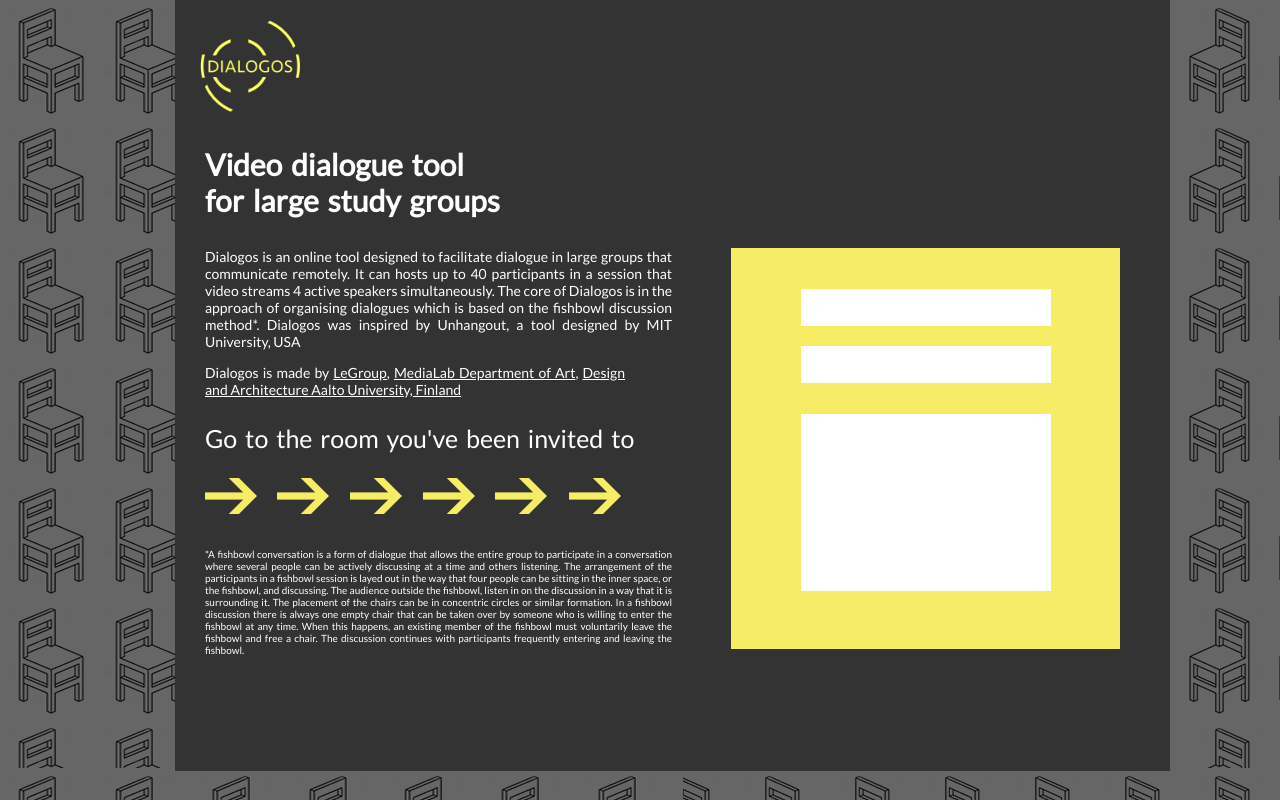
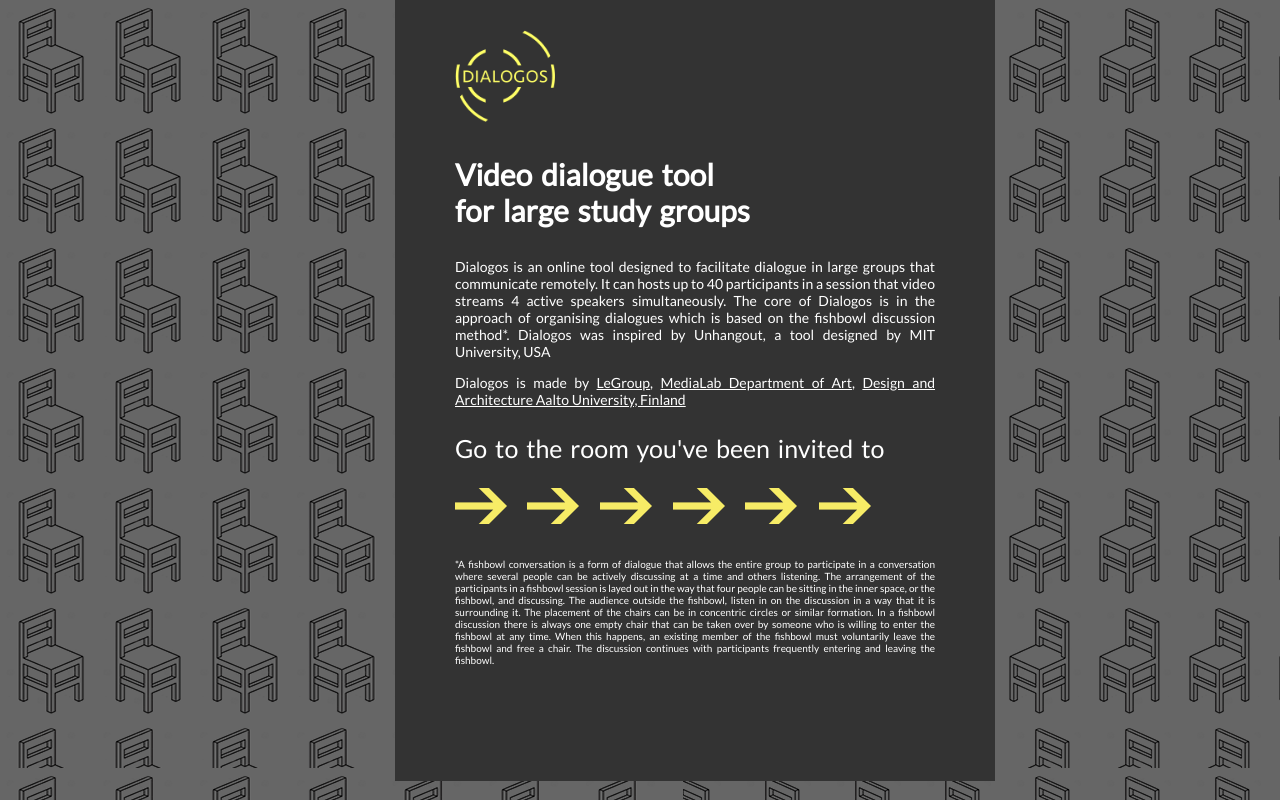
Before and after one commit to JuliusAJPeter/Fishbowl, a plain HTML site: page dev/index.html in a window 1280 px wide. Drawn offline with Linux system fonts and the light colour scheme.

Commit message:
changes to index.html

```diff
--- a/dev/css/dialogos.css
+++ b/dev/css/dialogos.css
@@ -7,28 +7,28 @@
 .main {
 	position: absolute;
   background-color: #333333;
-	max-width: 1000px;
-	left: 175px;
-	margin-top: 0;
+	max-width: 600px;
+	left: 395px;
+	margin: 0 auto;
 }
 
 .main .logo {
-	width: 995px;
+	width: 600px;
 }
 
 .logo img {
-	padding-left: 25px;
-	padding-top: 20px;
+	padding-left: 60px;
+	padding-top: 30px;
 	width: 100px;
 }
 
 .main .heading {
-	max-width: 450px;
+	max-width: 500px;
 }
 
 .heading p {
 	font-family: 'Lato', sans-serif;
-	padding-left: 30px;
+	padding-left: 60px;
 	margin-left: 0 auto;
 	color: #ffffff;
 	font-size: 30px;
@@ -36,32 +36,27 @@
 	word-spacing: 3px;
 }
 
-.dialogos {
-	float: right;
-	padding-right: 50px;
-}
-
 .main .intro {
-	max-width: 497px;
+	max-width: 540px;
 	text-align: justify;
 }
 
 .intro p{
 	font-family: 'Lato', sans-serif;
-	padding-left: 30px;
+	padding-left: 60px;
 	margin-left: 0 auto;
 	color: #ffffff;
 	font-size: 14px;
 }
 
 .main .links {
-	max-width: 450px;
+	max-width: 540px;
 	text-align: justify;
 }
 
 .links p {
 	font-family: 'Lato', sans-serif;
-	padding-left: 30px;
+	padding-left: 60px;
 	margin-left: 0 auto;
 	color: #ffffff;
 	font-size: 14px;
@@ -76,29 +71,29 @@
 }
 
 .main .invite {
-	max-width: 500px;
+	max-width: 540px;
 }
 
 .invite p {
 	font-family: 'Lato', sans-serif;
-	padding-left: 30px;
+	padding-left: 60px;
 	margin-left: 0 auto;
 	color: #ffffff;
 	font-size: 25px;
 	word-spacing: 3px;
 }
 .invite img {
-	padding-left: 30px;
+	padding-left: 60px;
 }
 
 .main .footnote {
-	max-width: 497px;
+	max-width: 540px;
 	text-align: justify;
 }
 
 .footnote p {
 	font-family: 'Lato', sans-serif;
-	padding-left: 30px;
+	padding-left: 60px;
 	padding-top: 20px;
 	margin-left: 0 auto;
 	color: #ffffff;
@@ -106,6 +101,6 @@
 }
 
 .main .footer {
-	max-width: 1000px;
+	max-width: 600px;
 	height: 105px;
 }
--- a/dev/index.html
+++ b/dev/index.html
@@ -10,8 +10,6 @@
   <div class="main">
     <div class="logo"><img src="css/logo.png"/></div>
     <div class="heading"><p>Video dialogue tool <br> for large study groups</p></div>
-    <div class="content">
-    <div class="dialogos"><a href="https://webdialogos.fi/start.html"><img src="css/dialogos-screen.png"/></a></div>
     <div class="intro"><p>Dialogos is an online tool designed to facilitate dialogue in large groups that communicate remotely.
       It can hosts up to 40 participants in a session that video streams 4 active speakers simultaneously.
       The core of Dialogos is in the approach of organising dialogues which is based on the fishbowl discussion method*.
@@ -21,7 +19,7 @@
       MediaLab Department of Art</a>, <a href="http://www.aalto.fi/fi/">Design and Architecture Aalto University, Finland</a></p>
     </div>
     <div class="invite"><p>Go to the room you've been invited to</p>
-      <img src="css/invite-arrow.png"/>
+      <a href="https://webdialogos.fi/start.html"><img src="css/invite-arrow.png"/></a>
     </div>
     <div class="footnote"><p>*A fishbowl conversation is a form of dialogue that allows the entire group to participate in a
       conversation where several people can be actively discussing at a time and others listening. The
@@ -33,7 +31,6 @@
       an existing member of the fishbowl must voluntarily leave the fishbowl and free a chair. The
       discussion continues with participants frequently entering and leaving the fishbowl.</p>
     </div>
-  </div>
     <div class="footer"></div>
 </div>
 </body>
```
Also changed, not shown: dev/css/style.css (+4 -4 lines).
